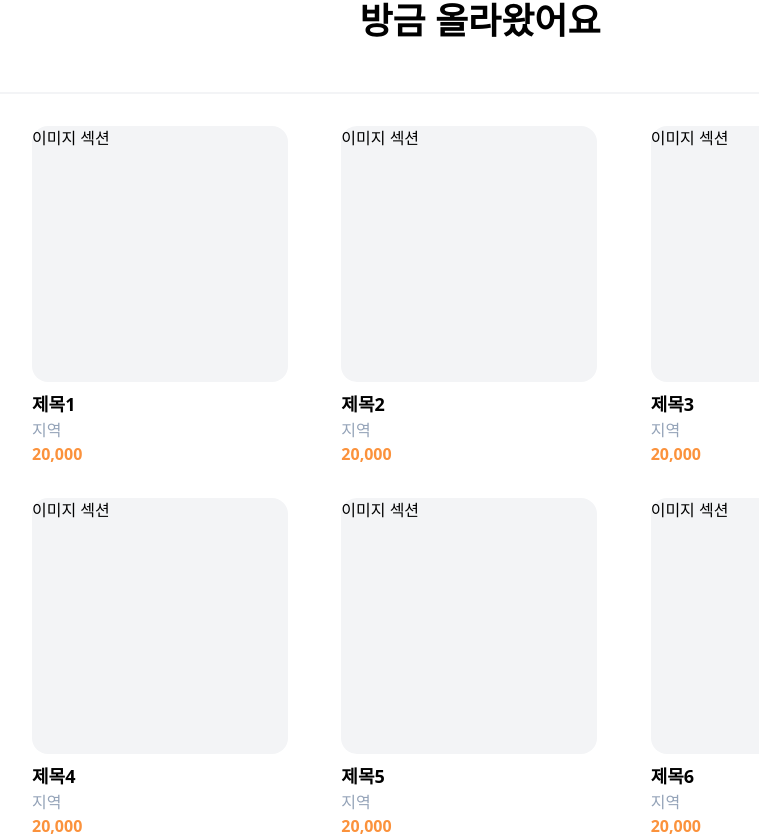
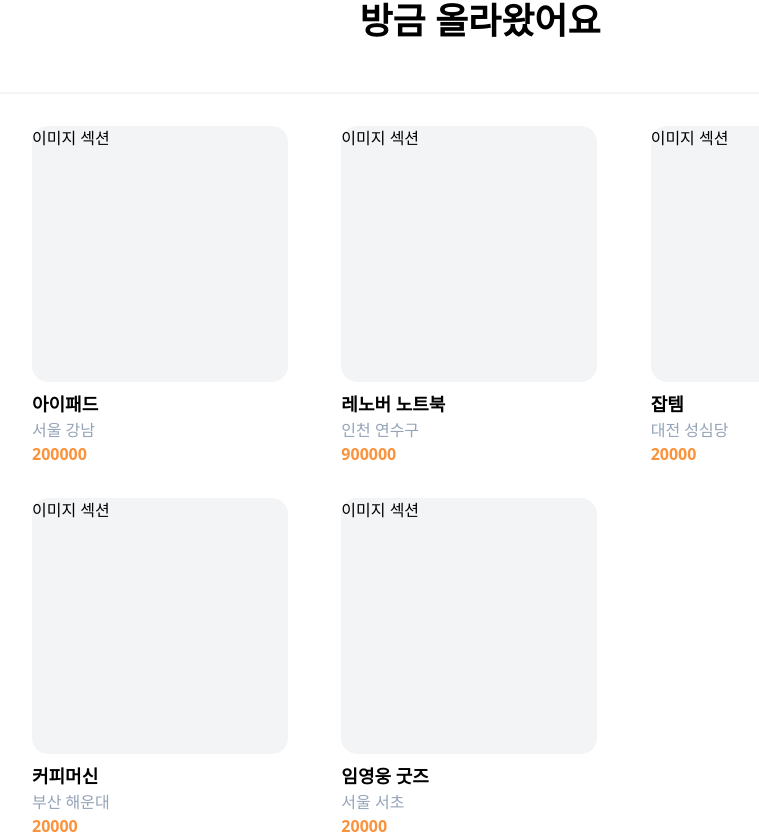
Before and after one commit to shopping-team-project/frontend, a React (Vite) app: page / in a window 1280 px wide. Shown: the part 434-1272 px from the top of the page, without its empty margins (160-919 px from the left). Built offline with nearby package versions, Linux system fonts and the light colour scheme.

Commit message:
검색 결과 페이지 일부 수정

```diff
--- a/src/components/Card.tsx
+++ b/src/components/Card.tsx
@@ -1,14 +1,16 @@
+import { Item } from "../responseTypes";
+
 interface ItemProps {
-  item: number;
+  item: Item;
 }
 
 function Card({ item }: ItemProps) {
   return (
     <div>
       <div className="h-64 w-64 rounded-2xl bg-gray-100">이미지 섹션</div>
-      <div className="mt-2 text-lg font-bold">제목{item}</div>
-      <div className="text-slate-400">지역</div>
-      <div className="font-semibold text-orange-400">20,000</div>
+      <div className="mt-2 text-lg font-bold">{item.itemName}</div>
+      <div className="text-slate-400">{item.sellPlace}</div>
+      <div className="font-semibold text-orange-400">{item.price}</div>
     </div>
   );
 }
--- a/src/components/Header.tsx
+++ b/src/components/Header.tsx
@@ -14,10 +14,15 @@ function Header() {
   };
 
   const onSubmit = () => {
-    navigate(`/search/${item}`);
+    if (item === "") {
+      setItem("");
+      navigate("/");
+    } else {
+      navigate(`/search/${item}`);
+    }
   };
   return (
-    <div className="sticky left-0 right-0 top-0 z-10 mx-auto flex h-16 w-full max-w-5xl items-center justify-center justify-between bg-white p-2 shadow-sm">
+    <div className="sticky left-0 right-0 top-0 z-10 mx-auto flex h-16 w-full max-w-5xl items-center justify-center bg-white p-2 shadow-sm">
       <div className="block h-full w-32">로고</div>
       <div className="h-full w-80">
         <form className="h-full w-full" onSubmit={onSubmit}>
@@ -29,6 +34,7 @@ function Header() {
             placeholder="물건 이름이나 태그를 검색해보세요"
             onChange={onChange}
           ></input>
+          <button hidden></button>
         </form>
       </div>
       {user ? (
--- a/src/fakeitemdb.json
+++ b/src/fakeitemdb.json
@@ -1,6 +1,6 @@
 [
   {
-    "itemDetail": "비싼물건입니다 잘 써주세요",
+    "itemDetail": "아이패드 싸게 팝니다",
     "itemid": 1,
     "itemImgList": [
       {
@@ -13,22 +13,22 @@
         "uploadImgUrl": "aws;eio"
       }
     ],
-    "itemName": "test11",
+    "itemName": "아이패드",
     "itemSellStatus": 1,
-    "memberNickName": "메롱이다",
-    "price": 20000,
+    "memberNickName": "애플",
+    "price": 200000,
     "regtime": "2023-10-06T14:45:08",
     "sellPlace": "서울 강남",
     "stockNumber": 1,
     "updateTime": "2023-10-06T14:45:08"
   },
   {
-    "itemDetail": "비싼물건입니다 잘 써주세요",
-    "itemid": 3,
+    "itemDetail": "노트북 중고 ㄹㅇ쌈",
+    "itemid": 2,
     "itemImgList": [
       {
-        "itemid": 1,
-        "itemImgId": 1,
+        "itemid": 2,
+        "itemImgId": 2,
         "oriImgName": "textImg",
         "repImgYn": "string?",
         "uploadImgName": "q2wev",
@@ -36,13 +36,82 @@
         "uploadImgUrl": "aws;eio"
       }
     ],
-    "itemName": "test22",
+    "itemName": "레노버 노트북",
     "itemSellStatus": 1,
-    "memberNickName": "메롱이다",
-    "price": 40000,
+    "memberNickName": "판매자",
+    "price": 900000,
     "regtime": "2023-10-06T14:45:08",
     "sellPlace": "인천 연수구",
     "stockNumber": 1,
     "updateTime": "2023-10-06T14:45:08"
+  },
+  {
+    "itemDetail": "테스트용 업로드",
+    "itemid": 3,
+    "itemImgList": [
+      {
+        "itemid": 3,
+        "itemImgId": 3,
+        "oriImgName": "textImg",
+        "repImgYn": "string?",
+        "uploadImgName": "q2wev",
+        "uploadImgPath": "aw;eoif",
+        "uploadImgUrl": "aws;eio"
+      }
+    ],
+    "itemName": "잡템",
+    "itemSellStatus": 3,
+    "memberNickName": "메롱이다",
+    "price": 20000,
+    "regtime": "2023-10-06T14:45:08",
+    "sellPlace": "대전 성심당",
+    "stockNumber": 1,
+    "updateTime": "2023-10-06T14:45:08"
+  },
+  {
+    "itemDetail": "아이디어가 떨어짐",
+    "itemid": 4,
+    "itemImgList": [
+      {
+        "itemid": 4,
+        "itemImgId": 4,
+        "oriImgName": "textImg",
+        "repImgYn": "string?",
+        "uploadImgName": "q2wev",
+        "uploadImgPath": "aw;eoif",
+        "uploadImgUrl": "aws;eio"
+      }
+    ],
+    "itemName": "커피머신",
+    "itemSellStatus": 5,
+    "memberNickName": "코스타리카",
+    "price": 20000,
+    "regtime": "2023-10-06T14:45:08",
+    "sellPlace": "부산 해운대",
+    "stockNumber": 1,
+    "updateTime": "2023-10-06T14:45:08"
+  },
+  {
+    "itemDetail": "마지막 업로드",
+    "itemid": 5,
+    "itemImgList": [
+      {
+        "itemid": 5,
+        "itemImgId": 5,
+        "oriImgName": "textImg",
+        "repImgYn": "string?",
+        "uploadImgName": "q2wev",
+        "uploadImgPath": "aw;eoif",
+        "uploadImgUrl": "aws;eio"
+      }
+    ],
+    "itemName": "임영웅 굿즈",
+    "itemSellStatus": 1,
+    "memberNickName": "효도하자",
+    "price": 20000,
+    "regtime": "2023-10-06T14:45:08",
+    "sellPlace": "서울 서초",
+    "stockNumber": 20,
+    "updateTime": "2023-10-06T14:45:08"
   }
 ]
--- a/src/pages/Home.tsx
+++ b/src/pages/Home.tsx
@@ -2,6 +2,9 @@ import Header from "../components/Header.tsx";
 import Banner from "../components/Banner.tsx";
 import Card from "../components/Card.tsx";
 import { ReactElement } from "react";
+import fakeitemdb from "../fakeitemdb.json";
+
+export type fakeItemDB = typeof fakeitemdb;
 
 function Home(): ReactElement {
   return (
@@ -9,12 +12,12 @@ function Home(): ReactElement {
       <Header />
       <Banner />
       <div className="mx-auto mt-4 h-screen min-w-max max-w-5xl">
-        <div className="block flex h-36 w-full items-center justify-center border-b-2 border-gray-100 py-4 text-4xl font-bold">
+        <div className="flex h-36 w-full items-center justify-center border-b-2 border-gray-100 py-4 text-4xl font-bold">
           <span>방금 올라왔어요</span>
         </div>
         <div className="mx-auto my-8 grid max-w-4xl grid-cols-3 gap-8">
-          {[1, 2, 3, 4, 5, 6].map((item) => {
-            return <Card item={item} key={item} />;
+          {fakeitemdb.map((item) => {
+            return <Card item={item} key={item.itemid} />;
           })}
         </div>
       </div>
--- a/src/pages/Search.tsx
+++ b/src/pages/Search.tsx
@@ -1,4 +1,4 @@
-import { useParams } from "react-router-dom";
+import { redirect, useParams } from "react-router-dom";
 import Header from "../components/Header";
 import Card from "../components/Card";
 import fakeitemdb from "../fakeitemdb.json";
@@ -7,18 +7,23 @@ export type fakeItemDB = typeof fakeitemdb;
 
 export default function Search() {
   const { item } = useParams();
+  console.log(item);
+  if (item === undefined) {
+    redirect("/");
+  }
+
   return (
     <>
       <Header />
       <div className="mx-auto mt-4 h-screen min-w-max max-w-5xl">
-        <div className="block flex h-36 w-full items-center justify-center border-b-2 border-gray-100 py-4 text-4xl font-bold">
+        <div className="flex h-36 w-full items-center justify-center border-b-2 border-gray-100 py-4 text-4xl font-bold">
           <span>{item}에 대한 검색 결과</span>
         </div>
         <div className="mx-auto my-8 grid max-w-4xl grid-cols-3 gap-8">
           {fakeitemdb
             .filter((i) => i.itemName.includes(item!))
             .map((i) => {
-              return <Card item={i.itemid} key={i.itemid} />;
+              return <Card item={i} key={i.itemid} />;
             })}
         </div>
       </div>
--- /dev/null
+++ b/src/responseTypes.ts
@@ -0,0 +1,39 @@
+export interface Item {
+  itemDetail: string;
+  itemid: number;
+  itemImgList?: ItemImg[] | null;
+  itemName: string;
+  itemSellStatus: number;
+  memberNickName: string;
+  price: number;
+  regtime: string;
+  sellPlace: string;
+  stockNumber: number;
+  updateTime: string;
+}
+export interface ItemImg {
+  itemid: number;
+  itemImgId: number;
+  oriImgName: string;
+  repImgYn: string;
+  uploadImgName: string;
+  uploadImgPath: string;
+  uploadImgUrl: string;
+}
+export interface Member {
+  email: string;
+  memberAddress: Address[];
+  memberId: number;
+  memberName: string;
+  memberPoint: string;
+  memberPw: string;
+  memberRole: string;
+  nickName: string;
+  provider: string;
+  providerId: string;
+}
+export interface Address {
+  memberAddr: string;
+  memberAddrDetail: string;
+  memberAddrEtc: string;
+}
```
Also changed, not shown: 1 other file (tests, documents, lock files or other folders).
